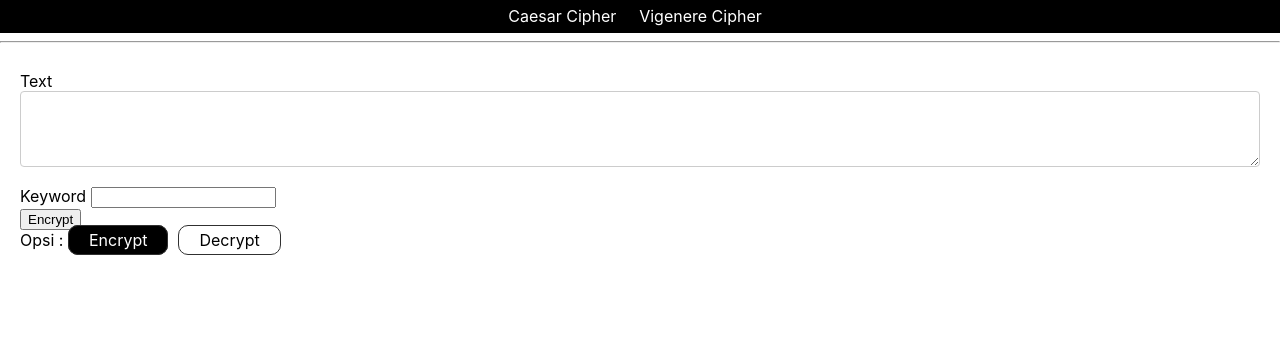
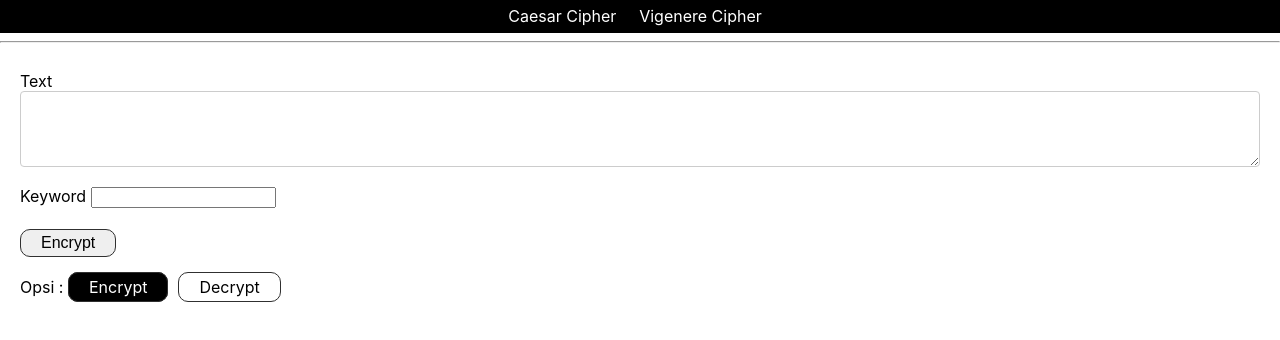
Before and after one commit to gelaws-hub/cipher-calculator, a React (Create React App) app: page /vigenere-cipher in a window 1280 px wide. Shown: the top 340 px of the page. Built offline with nearby package versions, Linux system fonts and the light colour scheme.

Commit message:
styling fix, vigenere not working still

```diff
--- a/src/VigenereCipherPage.js
+++ b/src/VigenereCipherPage.js
@@ -1,25 +1,28 @@
 // VigenereCipherPage.js
-import React, { useState } from 'react';
-import { Container, Row, Col, Form, Button, Card, Nav } from 'react-bootstrap';
-import CopyToClipboard from 'react-copy-to-clipboard';
+import React, { useState } from "react";
+import { Container, Row, Col, Form, Button, Card, Nav } from "react-bootstrap";
+import CopyToClipboard from "react-copy-to-clipboard";
 
 const VigenereCipherPage = () => {
-  const [text, setText] = useState('');
-  const [keyword, setKeyword] = useState('');
-  const [result, setResult] = useState('');
+  const [text, setText] = useState("");
+  const [keyword, setKeyword] = useState("");
+  const [result, setResult] = useState("");
   const [isEncrypt, setIsEncrypt] = useState(true);
 
   const VigenereCipher = (text, keyword, encrypt) => {
     const modifier = encrypt ? 1 : -1;
-    let result = '';
+    let result = "";
     for (let i = 0; i < text.length; i++) {
       const char = text[i];
       if (char.match(/[a-zA-Z]/)) {
         const code = char.charCodeAt(0);
-        const base = char.toLowerCase() === char ? 'a'.charCodeAt(0) : 'A'.charCodeAt(0);
+        const base =
+          char.toLowerCase() === char ? "a".charCodeAt(0) : "A".charCodeAt(0);
         const keyChar = keyword[i % keyword.length];
         const keyCode = keyChar.charCodeAt(0);
-        result += String.fromCharCode(((code - base + modifier * (keyCode - base) + 26) % 26) + base);
+        result += String.fromCharCode(
+          ((code - base + modifier * (keyCode - base) + 26) % 26) + base
+        );
       } else {
         result += char;
       }
@@ -29,7 +32,7 @@ const VigenereCipherPage = () => {
 
   const handleProcess = () => {
     if (keyword.length === 0) {
-      alert('Please enter a keyword.');
+      alert("Please enter a keyword.");
       return;
     }
 
@@ -64,11 +67,18 @@ const VigenereCipherPage = () => {
                     value={keyword}
                     onChange={(e) => setKeyword(e.target.value)}
                   />
-                </Form.Group>
-                <Button variant="primary" onClick={handleProcess}>
-                  {isEncrypt ? 'Encrypt' : 'Decrypt'}
+                </Form.Group>{" "}
+                <br />
+                <Button
+                  className="custom-button"
+                  variant="primary"
+                  onClick={handleProcess}
+                >
+                  {isEncrypt ? "Encrypt" : "Decrypt"}
                 </Button>
                 <div>
+                  {" "}
+                  <br />
                   Opsi : {}
                   <Nav.Link
                     className="custom-button"
@@ -87,8 +97,6 @@ const VigenereCipherPage = () => {
                     Decrypt
                   </Nav.Link>
                 </div>
-
-
               </Form>
               {result && (
                 <div className="mt-3">
```
Lines whose indentation alone changed are shown as unchanged.
